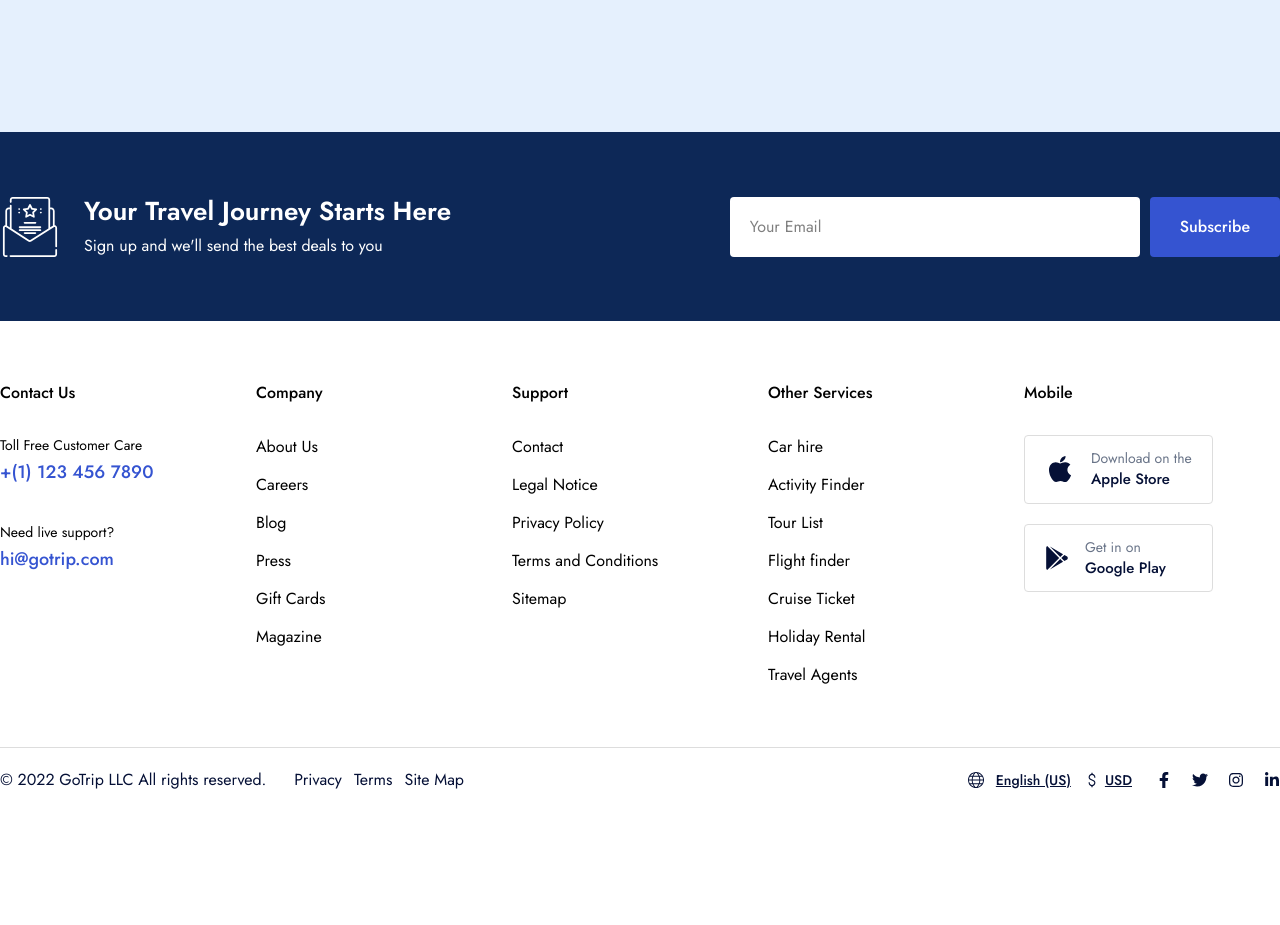
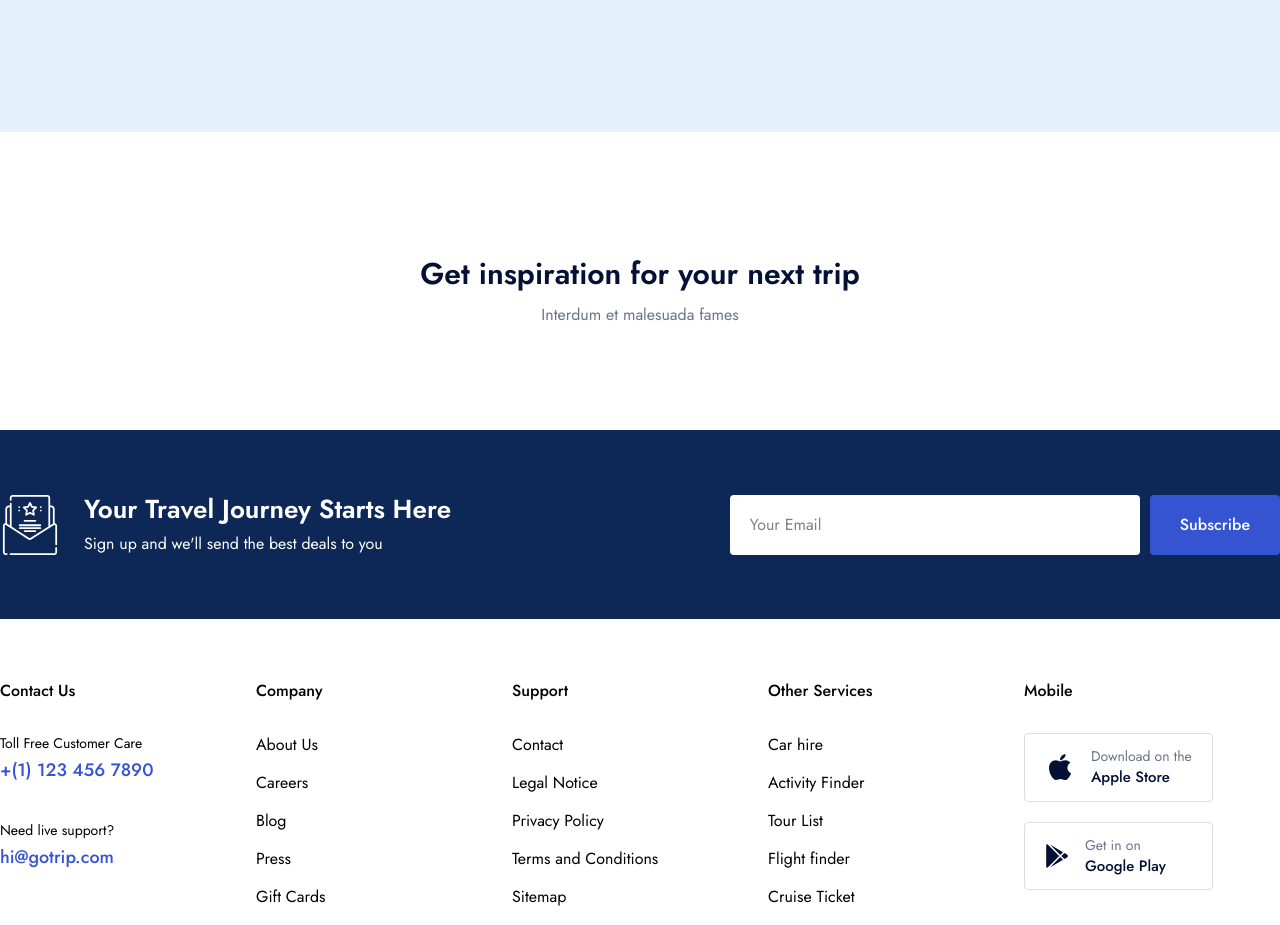
Before and after one commit to akmniazulalam/GoTrip, a Next.js app: page / in a window 1280 px wide. Shown: the part 2520-3445 px from the top of the page. Before the commit the page ends 3332 px from the top, so only its background shows below. Built offline with nearby package versions, Linux system fonts and the light colour scheme.

Commit message:
Blog section add

```diff
--- a/app/page.js
+++ b/app/page.js
@@ -223,6 +223,16 @@ export default function Home() {
           </div>
         </Container>
       </section>
+
+      <section className="pt-30 pb-15">
+        <div className="text-center">
+          <h2 className="font-jost font-semibold text-3xl text-primaryText leading-11">Get inspiration for your next trip</h2>
+          <p className="text-base leading-7.5 text-[#697488] mt-1 font-jost">Interdum et malesuada fames</p>
+          <div className="pt-10 grid grid-cols-3 gap-7.5">
+
+          </div>
+        </div>
+      </section>
     </>
   );
 }
```
